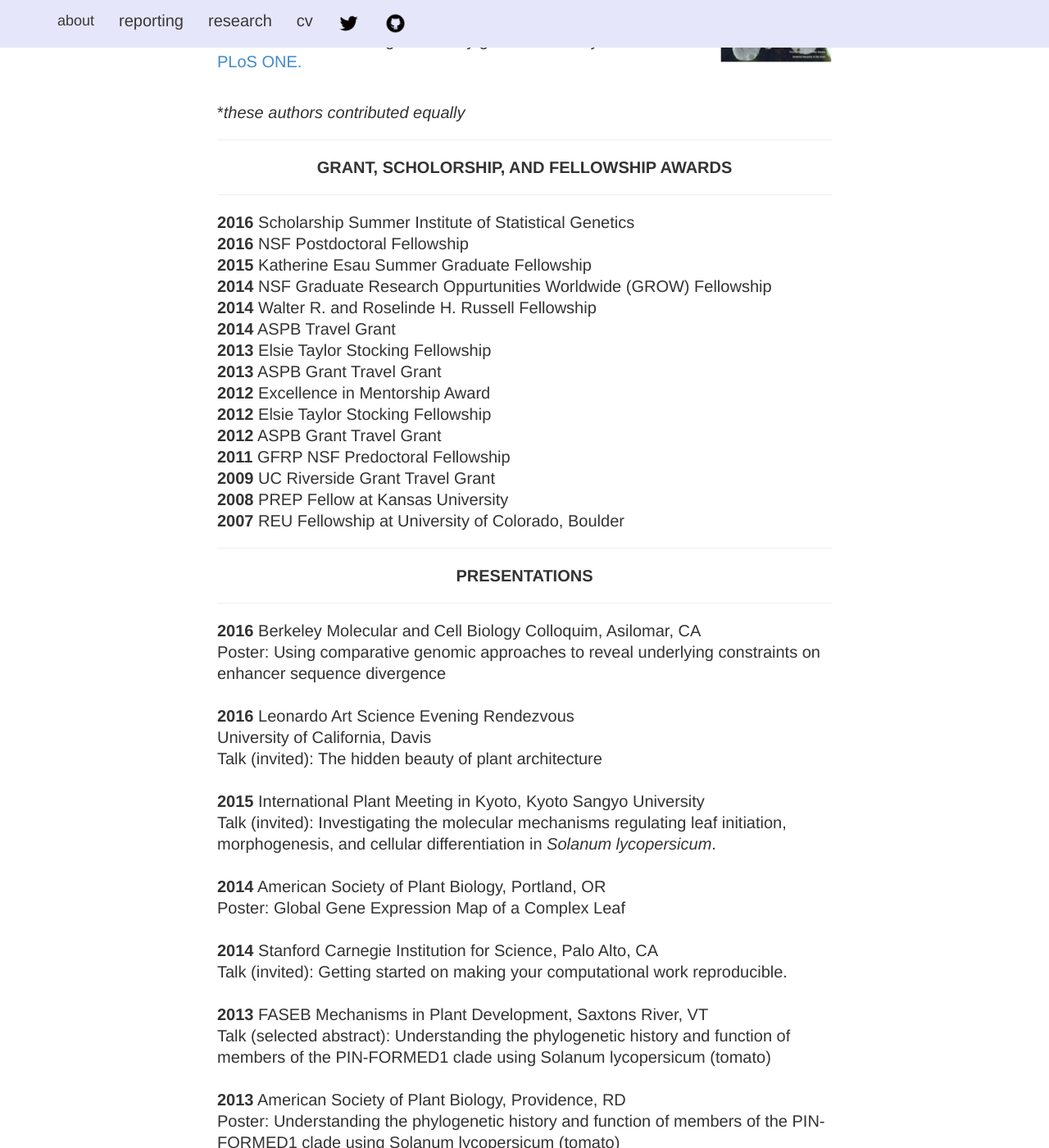
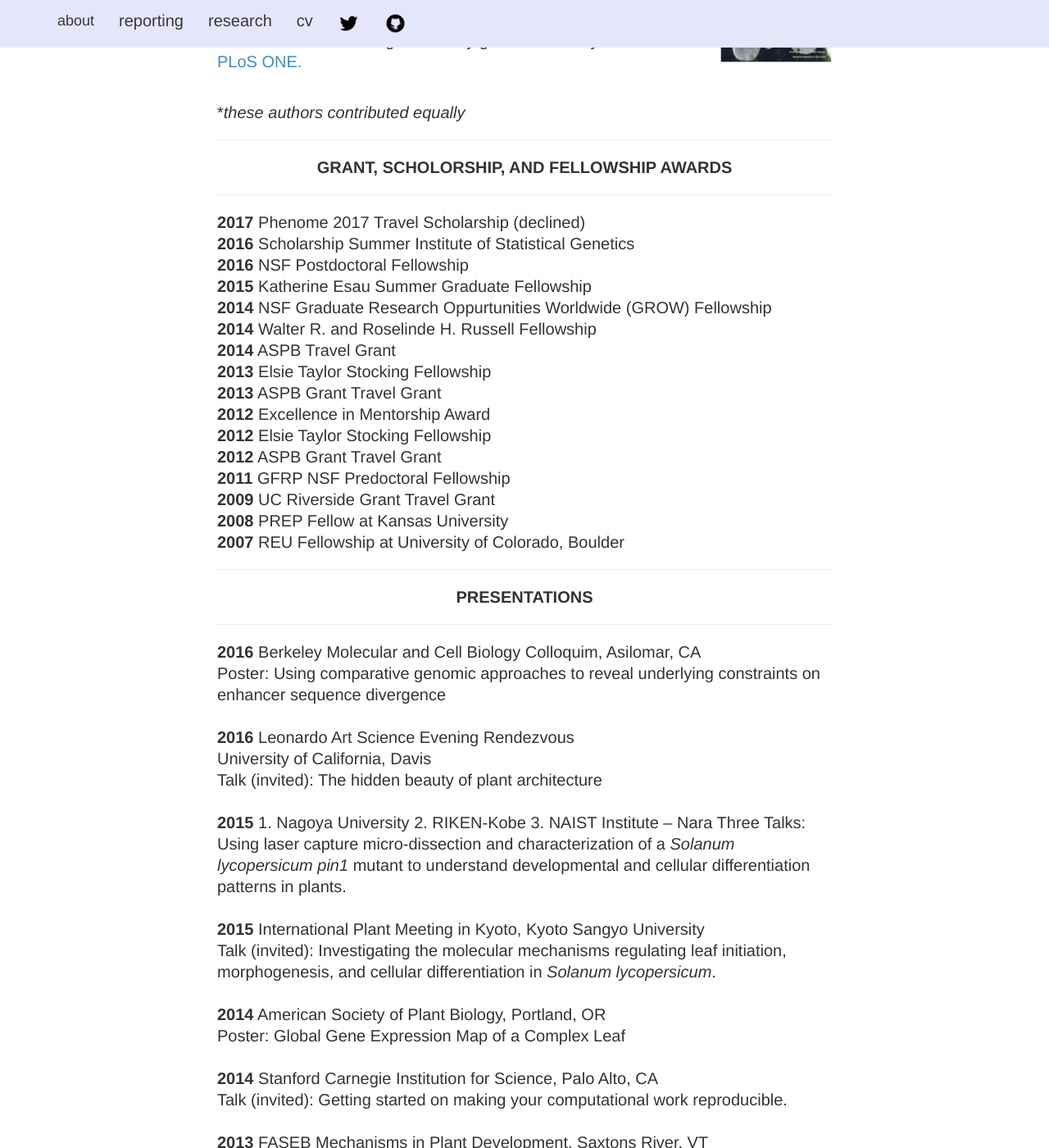
Before and after one commit to iamciera/creports, a Jekyll site: the page built from cv/index.html, in a window 1280 px wide and 1400 px high, scrolled down 2187 px. Shown: the whole window at 82% size. Built offline with Jekyll 4.4.1, drawn with Linux system fonts in a browser that asks for light colours; nearby versions of some CDN libraries.

Commit message:
updated cv

```diff
--- a/cv/index.html
+++ b/cv/index.html
@@ -80,10 +80,11 @@ layout: default
 				<hr />
 				<center><strong>GRANT, SCHOLORSHIP, AND FELLOWSHIP AWARDS</strong></center>
 				<hr />
+				<b>2017</b>   Phenome 2017 Travel Scholarship (declined)<br />
 				<b>2016</b>   Scholarship  Summer Institute of Statistical Genetics<br />
 				<b>2016</b>   NSF Postdoctoral Fellowship <br />
 				<b>2015</b>   Katherine Esau Summer Graduate Fellowship <br />
-				<b>2014</b>  NSF Graduate Research Oppurtunities Worldwide (GROW) Fellowship<br />
+				<b>2014</b>   NSF Graduate Research Oppurtunities Worldwide (GROW) Fellowship<br />
 				<b>2014</b>   Walter R. and Roselinde H. Russell Fellowship<br />
 				<b>2014</b>   ASPB Travel Grant<br />
 				<b>2013</b>   Elsie Taylor Stocking Fellowship <br />
@@ -104,7 +105,9 @@ layout: default
 				Poster: Using comparative genomic approaches to reveal underlying constraints on enhancer sequence divergence</br>
 				<br /><b>2016</b> Leonardo Art Science Evening Rendezvous <br />
 				University of California, Davis</br>
-				Talk (invited): The hidden beauty of plant architecture</br>
+				Talk (invited): The hidden beauty of plant architecture<br />
+				<br /><b>2015</b> 	1. Nagoya University 2. RIKEN-Kobe 3. NAIST Institute – Nara
+				Three Talks: Using laser capture micro-dissection and characterization of a <i>Solanum lycopersicum</i> <i>pin1</i> mutant to understand developmental and cellular differentiation patterns in plants.<br />
 				<br /><b>2015</b> International Plant Meeting in Kyoto, Kyoto Sangyo University</br>
 				Talk (invited): Investigating the molecular mechanisms regulating leaf initiation, morphogenesis, and cellular differentiation in <i>Solanum lycopersicum</i>.</br>
 				<br />
```
